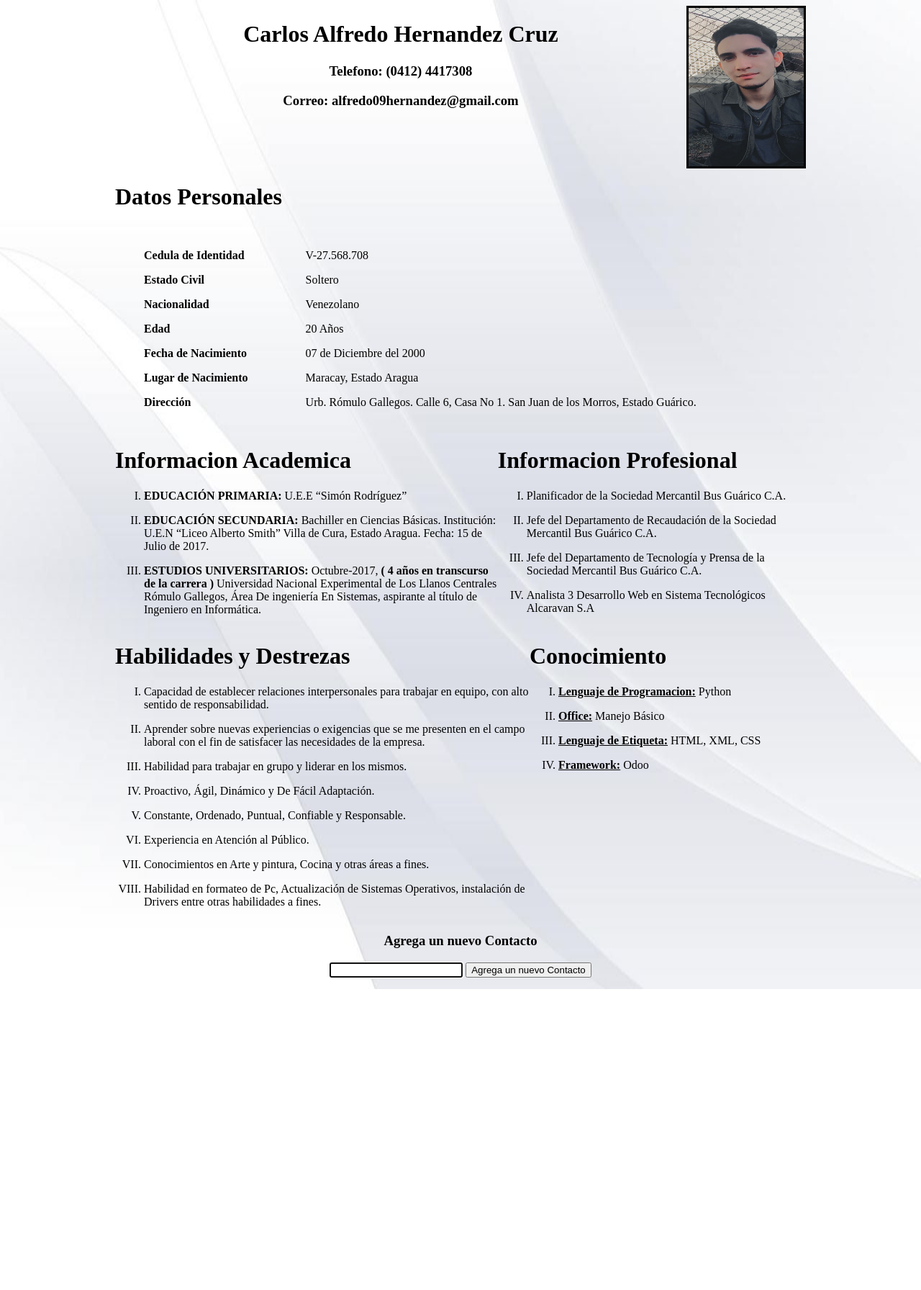
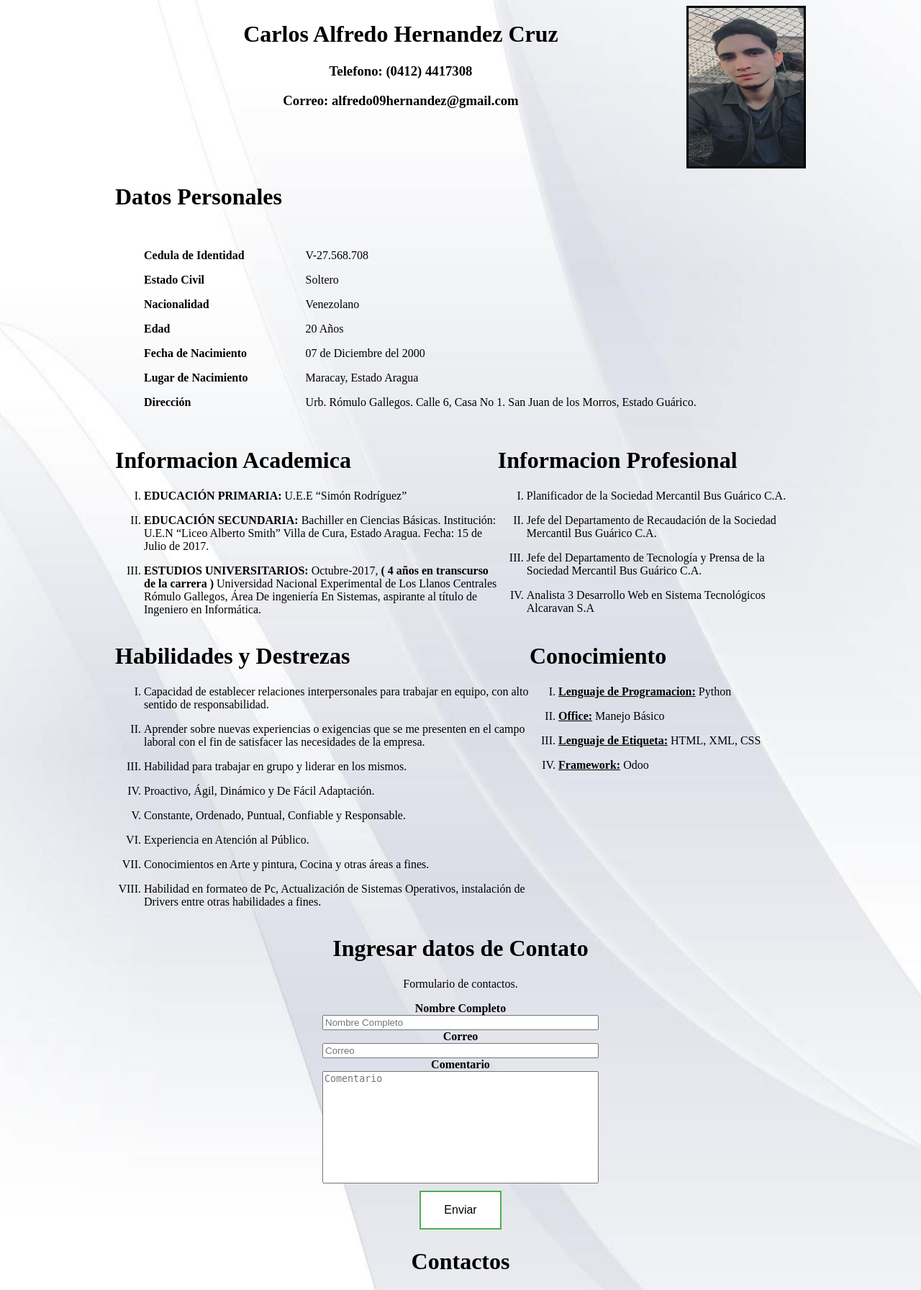
Before and after one commit to AlfredoHC07/Curriculum_HTML, a Node server app: template views/curriculum.ejs in a window 1280 px wide. Shown: the whole page at 72% size. Before the commit the page ends 1374 px from the top, so only its background shows below. Run offline with Node 20, Linux system fonts and the light colour scheme; the template is opened without the code that fills it, so the values that code supplies are empty.

Commit message:
[ADD] Iterancion del formulario en el HTML.

```diff
--- a/views/curriculum.ejs
+++ b/views/curriculum.ejs
@@ -2,7 +2,7 @@
 
 <html>
     <head>
-        <title><%= title %></title>
+        <title>Curriculum 2.0</title>
         <link rel="stylesheet" href="style/style.css">
     </head>
     <body background="style/img/BT-FONDO.jpg" style="background-size: 100% 100%;">
@@ -155,26 +155,37 @@
                 </div>
             </div>
             <div style="text-align: center;">
-                <ul>
-                    <% for(var i = 0; i < items.length; i++) {%>
-                        <li><%= items[i].name %></li>
-                    <% } %>
-                </ul>
-
-                <h3>Agrega un nuevo Contacto</h3>
-
-                <form action="/contactos" method="post">
-                    <input type="text" name="newItem" id="newItem">
-                    <button type="button" name="button">
-                        Agrega un nuevo Contacto
-                    </button>
+                <h1>Ingresar datos de Contato</h1>
+                <p>
+                    Formulario de contactos.
+                </p>
+                <form action="/" method="post">
+                    <label for="nombre"><b>Nombre Completo</b></label><br />
+                    <input type="text" id="nombre" name="nombre" style="width: 40%;"
+                        placeholder="Nombre Completo"
+                        />
+                    <br />
+                    <label for="correo"><b>Correo</b></label><br />
+                    <input type="text" id="correo" name="correo" style="width: 40%;"
+                        placeholder="Correo"
+                        />
+                    <br />
+                    <label for="correo"><b>Comentario</b></label><br />
+                    <textarea id="comentario" name="comentario" style="width: 40%; height: 20%; resize: none;"
+                        placeholder="Comentario"></textarea>
+                    <br />
+                    <button class="button button1" style="margin-top: 10px;" type="submit" name="btnDecirHola">Enviar</button>
                 </form>
-
-                <script>
-                    const textNewItem = document.getElementById('newItem');
-                    textNewItem.focus();
-                </script>
-
+            </div>
+            <div style="text-align: center;">
+                <h1>Contactos</h1>
+                <% for(var i = 0; i < items.length; i++) {%>
+                    <h2>
+                       Nombre: <%= items[i].name %> <br />
+                       Correo: <%= items[i].correo %> <br />
+                       Comentario: <%= items[i].comentario %> <br />
+                    </h2>
+                <% } %>
             </div>
         </header>
     </body>
```
